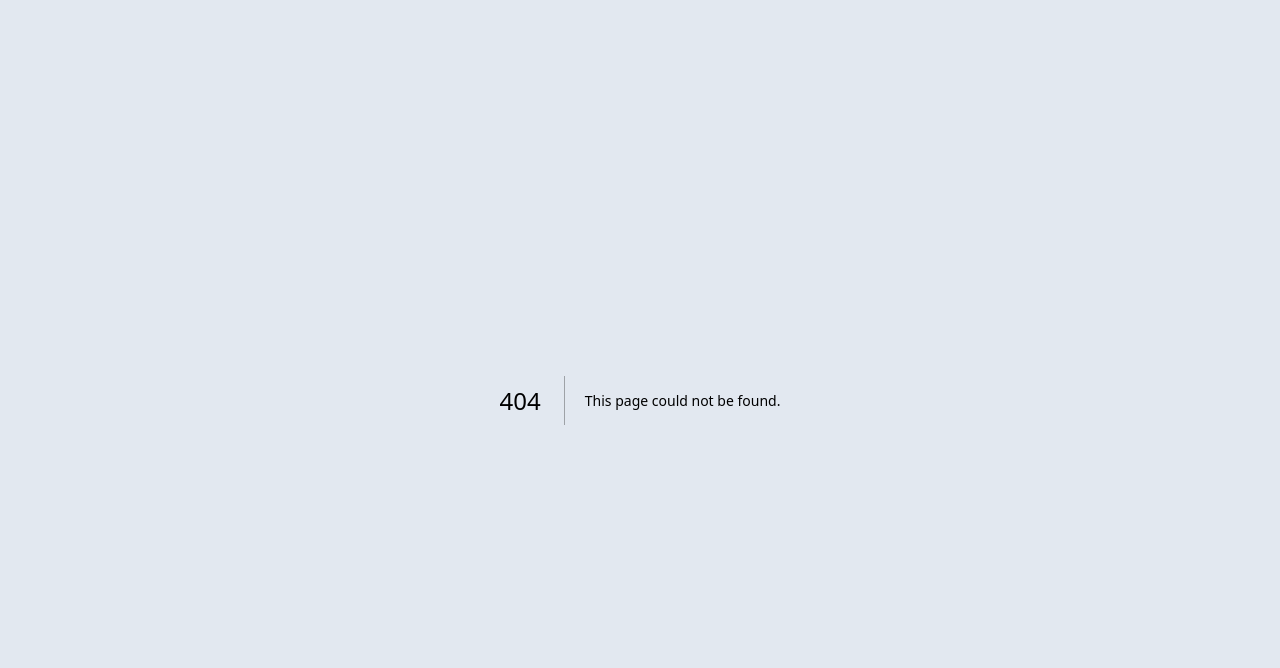
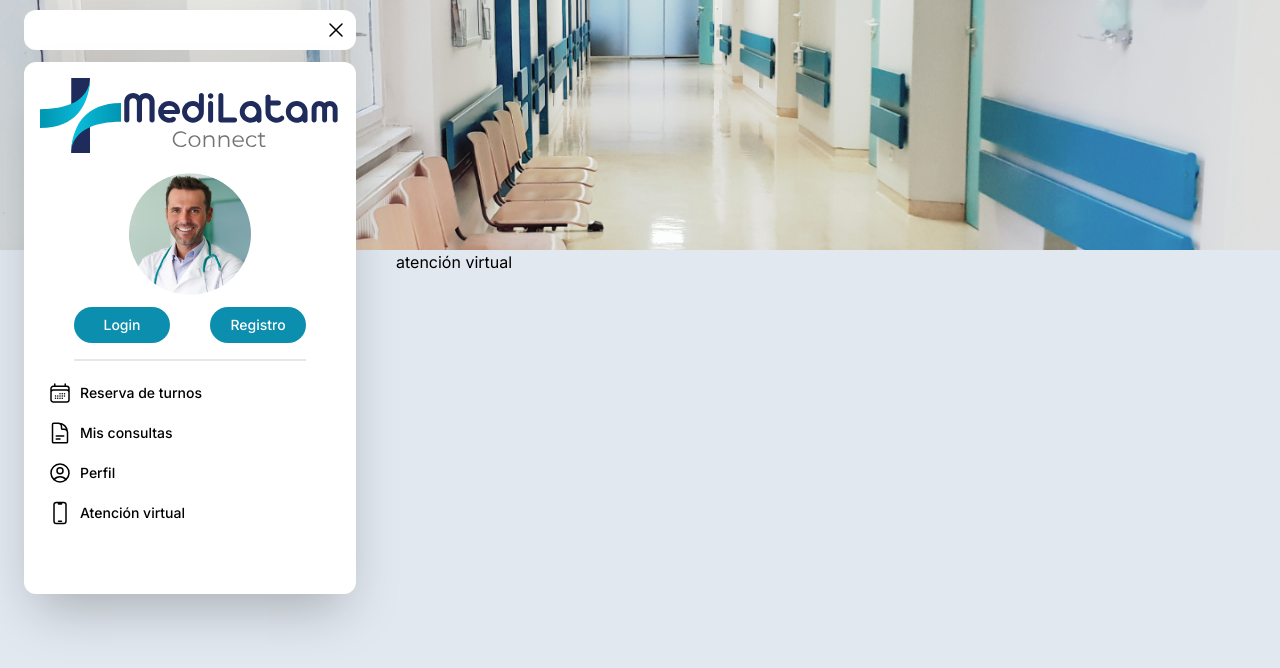
Before and after one commit to GarciaFernando/c17-49-n-java, a Next.js app in the folder frontend/: page /dashboard/atencionVirtual in a window 1280 px wide. Before the commit this address had no page. Shown: the top 668 px of the page. Built offline with nearby package versions, Linux system fonts and the light colour scheme.

Commit message:
add: rutas internas del dashboard(mis consultas,perfil,atencion virtual)

```diff
--- /dev/null
+++ b/frontend/app/dashboard/atencionVirtual/page.tsx
@@ -0,0 +1,7 @@
+export default function AtencionVirtual() {
+  return (
+    <div>
+      <h1>atención virtual</h1>
+    </div>
+  );
+}
--- /dev/null
+++ b/frontend/app/dashboard/misConsultas/page.tsx
@@ -0,0 +1,7 @@
+export default function MisConsultas() {
+  return (
+    <div>
+      <h1>mis consultas</h1>
+    </div>
+  );
+}
--- /dev/null
+++ b/frontend/app/dashboard/profile/page.tsx
@@ -0,0 +1,7 @@
+export default function Perfil() {
+  return (
+    <div>
+      <h1>Perfil</h1>
+    </div>
+  );
+}
--- a/frontend/app/ui/layout/Navbar.tsx
+++ b/frontend/app/ui/layout/Navbar.tsx
@@ -14,10 +14,10 @@ import {
 import { useState } from 'react';
 
 const links = [
-  { name: 'Reserva de turnos', href: '/auth', icon: CalendarDaysIcon },
-  { name: 'Mis consultas', href: '#', icon: DocumentTextIcon },
-  { name: 'Perfil', href: '#', icon: UserCircleIcon },
-  { name: 'Atención virtual', href: '#', icon: DevicePhoneMobileIcon },
+  { name: 'Reserva de turnos', href: '/dashboard', icon: CalendarDaysIcon },
+  { name: 'Mis consultas', href: '/dashboard/misConsultas', icon: DocumentTextIcon },
+  { name: 'Perfil', href: '/dashboard/profile', icon: UserCircleIcon },
+  { name: 'Atención virtual', href: '/dashboard/atencionVirtual', icon: DevicePhoneMobileIcon },
 ];
 
 export const Navbar = () => {
@@ -58,8 +58,16 @@ export const Navbar = () => {
         <div className="flex flex-col space-y-2 items-center mt-4">
           <ImagenAvatar imagen={'/imageProfile/avatar.png'} width={130} height={130} />
           <div className="flex space-x-10 pb-4  border-b-2">
-            <BotonPrincipal name={'Login'} />
-            <BotonPrincipal name={'Registro'} />
+            <a
+              className="text-white bg-mlt-600 hover:bg-mlt-800 transition-colors focus:outline-none font-medium rounded-full text-sm text-center p-2 w-24"
+              href="/auth">
+              Login
+            </a>
+            <a
+              className="text-white bg-mlt-600 hover:bg-mlt-800 transition-colors focus:outline-none font-medium rounded-full text-sm text-center p-2 w-24"
+              href="/auth/register">
+              Registro
+            </a>
           </div>
         </div>
         <nav className="flex flex-col space-x-0 -space-y-2 w-full mt-2">
```
